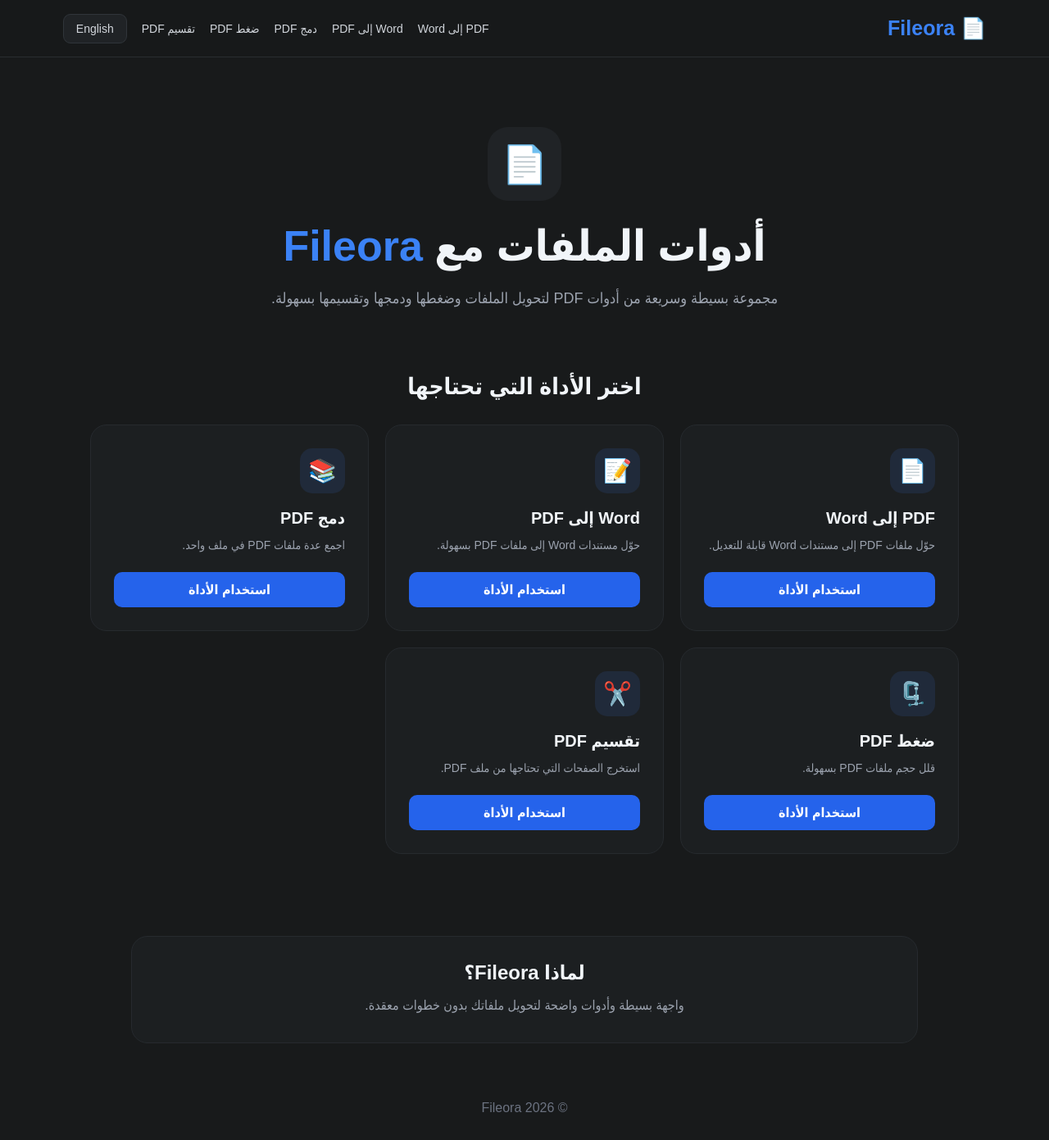
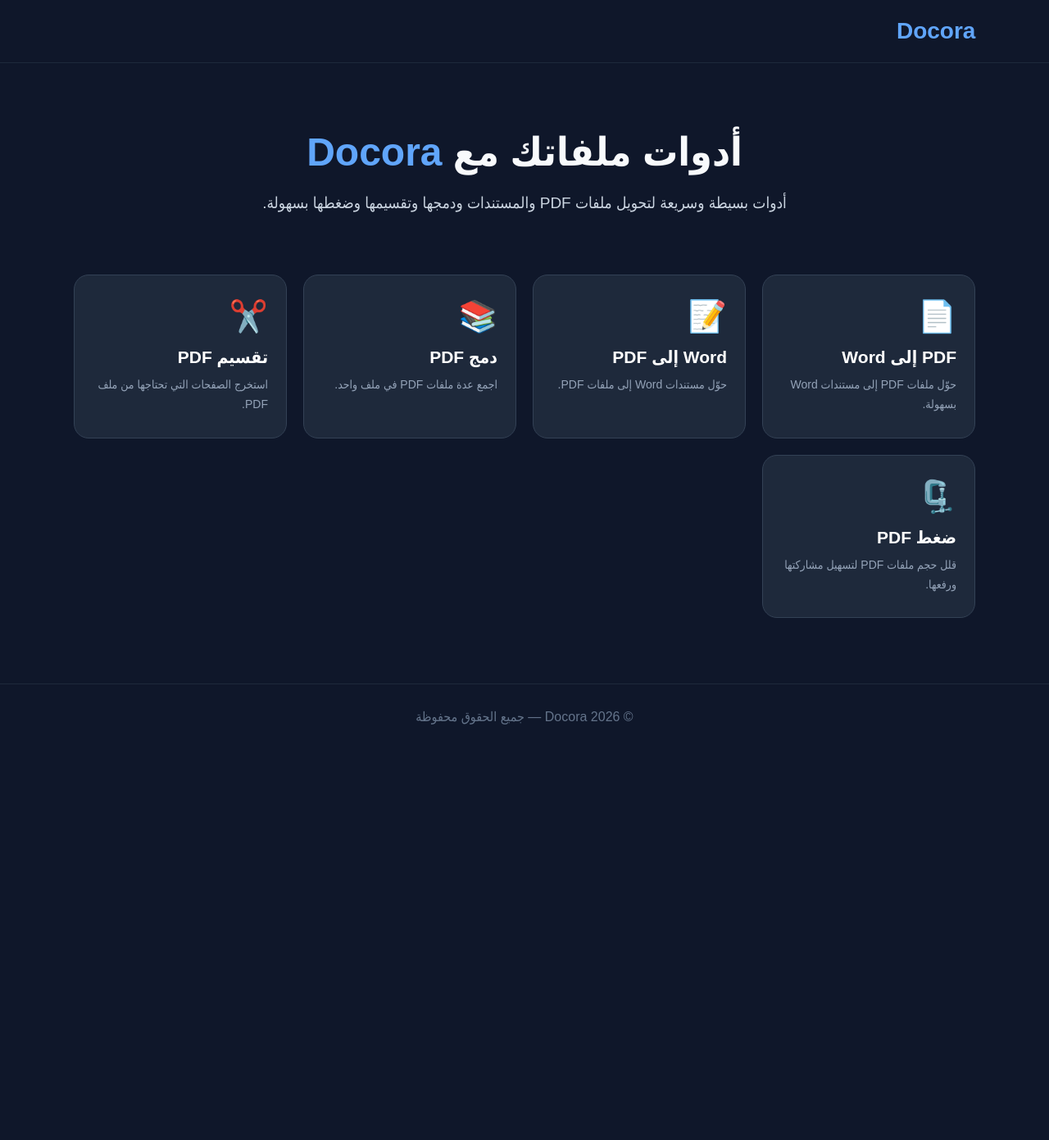
Before and after one commit to ahmedali212121/Fileora, a Flask app: page / in a window 1280 px wide. Shown: the whole page at 82% size. After the commit the page ends 884 px from the top, so only its background shows below. Run offline with Flask 3, Linux system fonts and the light colour scheme.

Commit message:
Rename Fileora to Docora

```diff
--- a/templates/home.html
+++ b/templates/home.html
@@ -1,392 +1,200 @@
 <!DOCTYPE html>
 <html lang="ar" dir="rtl">
-
 <head>
     <meta charset="UTF-8">
     <meta name="viewport" content="width=device-width, initial-scale=1.0">
-<title>Fileora</title>
+
+    <title>Docora - أدوات PDF والمستندات</title>
+
+    <meta name="description"
+          content="Docora - أدوات مجانية وسهلة لتحويل ودمج وتقسيم وضغط ملفات PDF والمستندات.">
 
     <style>
-*{
-    box-sizing:border-box;
-    margin:0;
-    padding:0;
+        * {
+            box-sizing: border-box;
+            margin: 0;
+            padding: 0;
         }
 
-body{
-    font-family:Arial,Tahoma,sans-serif;
-    background:#181a1b;
-    color:#f1f5f9;
-    min-height:100vh;
+        body {
+            font-family: Arial, Tahoma, sans-serif;
+            background: #0f172a;
+            color: #f8fafc;
+            min-height: 100vh;
         }
 
-.navbar{
-    height:70px;
-    background:#17191a;
-    border-bottom:1px solid #292d31;
-    display:flex;
-    align-items:center;
-    justify-content:space-between;
-    padding:0 6%;
+        header {
+            padding: 22px 7%;
+            display: flex;
+            align-items: center;
+            justify-content: space-between;
+            border-bottom: 1px solid #1e293b;
         }
 
-.logo{
-    color:#3b82f6;
-    font-size:25px;
-    font-weight:bold;
+        .logo {
+            font-size: 28px;
+            font-weight: 800;
+            color: #60a5fa;
+            text-decoration: none;
         }
 
-.nav-links{
-    display:flex;
-    align-items:center;
-    gap:18px;
+        .hero {
+            text-align: center;
+            padding: 80px 20px 50px;
         }
 
-.nav-links a{
-    color:#d1d5db;
-    text-decoration:none;
-    font-size:14px;
+        .hero h1 {
+            font-size: 48px;
+            margin-bottom: 18px;
         }
 
-.nav-links a:hover{
-    color:#3b82f6;
+        .hero h1 span {
+            color: #60a5fa;
         }
 
-.language-btn{
-    border:1px solid #30353a;
-    background:#202326;
-    color:#d1d5db;
-    padding:9px 15px;
-    border-radius:9px;
-    cursor:pointer;
-    font-size:14px;
+        .hero p {
+            color: #cbd5e1;
+            font-size: 19px;
+            max-width: 650px;
+            margin: auto;
+            line-height: 1.8;
         }
 
-.language-btn:hover{
-    background:#2563eb;
-    color:white;
+        .tools {
+            width: 86%;
+            max-width: 1100px;
+            margin: 20px auto 80px;
+            display: grid;
+            grid-template-columns: repeat(auto-fit, minmax(230px, 1fr));
+            gap: 20px;
         }
 
-.hero{
-    max-width:1000px;
-    margin:auto;
-    padding:85px 20px 55px;
-    text-align:center;
+        .tool {
+            background: #1e293b;
+            border: 1px solid #334155;
+            border-radius: 18px;
+            padding: 28px 22px;
+            text-decoration: none;
+            color: white;
+            transition: 0.2s;
         }
 
-.hero-icon{
-    width:90px;
-    height:90px;
-    margin:0 auto 25px;
-    border-radius:25px;
-    background:#202326;
-    display:flex;
-    align-items:center;
-    justify-content:center;
-    font-size:45px;
+        .tool:hover {
+            transform: translateY(-5px);
+            border-color: #60a5fa;
+            background: #24344d;
         }
 
-.hero h1{
-    font-size:52px;
-    margin-bottom:18px;
+        .icon {
+            font-size: 38px;
+            margin-bottom: 16px;
         }
 
-.hero h1 span{
-    color:#3b82f6;
+        .tool h2 {
+            font-size: 21px;
+            margin-bottom: 10px;
         }
 
-.hero p{
-    max-width:650px;
-    margin:auto;
-    color:#9ca3af;
-    font-size:18px;
-    line-height:1.8;
+        .tool p {
+            color: #94a3b8;
+            line-height: 1.7;
+            font-size: 14px;
         }
 
-.tools{
-    max-width:1100px;
-    margin:auto;
-    padding:20px;
+        footer {
+            border-top: 1px solid #1e293b;
+            text-align: center;
+            padding: 30px 20px;
+            color: #64748b;
         }
 
-.tools-title{
-    text-align:center;
-    font-size:28px;
-    margin-bottom:30px;
+        @media (max-width: 600px) {
+            .hero {
+                padding-top: 55px;
             }
 
-.tools-grid{
-    display:grid;
-    grid-template-columns:repeat(3,1fr);
-    gap:20px;
+            .hero h1 {
+                font-size: 36px;
             }
 
-.tool-card{
-    background:#1c1f21;
-    border:1px solid #262a2e;
-    border-radius:20px;
-    padding:28px;
-    transition:.2s;
+            .hero p {
+                font-size: 16px;
             }
 
-.tool-card:hover{
-    transform:translateY(-5px);
-    border-color:#2563eb;
-    background:#202326;
-}
-
-.tool-icon{
-    width:55px;
-    height:55px;
-    border-radius:15px;
-    background:#202a3a;
-    display:flex;
-    align-items:center;
-    justify-content:center;
-    font-size:28px;
-    margin-bottom:18px;
-}
-
-.tool-card h3{
-    font-size:20px;
-    margin-bottom:10px;
-}
-
-.tool-card p{
-    color:#9ca3af;
-    font-size:14px;
-    line-height:1.7;
-    margin-bottom:20px;
-}
-
-.tool-button{
-    display:block;
-    text-align:center;
-    background:#2563eb;
-    color:white;
-    padding:12px;
-    border-radius:10px;
-    text-decoration:none;
-    font-weight:bold;
-}
-
-.tool-button:hover{
-    background:#1d4ed8;
-}
-
-.info{
-    max-width:1000px;
-    margin:60px auto 0;
-    padding:20px;
-}
-
-.info-box{
-    background:#1c1f21;
-    border:1px solid #262a2e;
-    border-radius:20px;
-    padding:30px;
-    text-align:center;
-}
-
-.info-box h2{
-    margin-bottom:12px;
-}
-
-.info-box p{
-    color:#9ca3af;
-    line-height:1.8;
-}
-
-footer{
-    text-align:center;
-    color:#6b7280;
-    padding:50px 20px 30px;
-}
-
-@media(max-width:800px){
-
-    .nav-links a{
-        display:none;
-    }
-
-    .hero{
-        padding-top:60px;
-    }
-
-    .hero h1{
-        font-size:38px;
-    }
-
-    .tools-grid{
-        grid-template-columns:1fr;
+            .tools {
+                width: 92%;
             }
         }
     </style>
-
 </head>
 
 <body>
 
-<nav class="navbar">
-
-<div class="logo">
-📄 Fileora
-</div>
-
-<div class="nav-links">
-
-<a href="/pdf-to-word">PDF إلى Word</a>
-
-<a href="/word-to-pdf">Word إلى PDF</a>
-
-<a href="/merge-pdf">دمج PDF</a>
-
-<a href="/compress-pdf">ضغط PDF</a>
-
-<a href="/split-pdf">تقسيم PDF</a>
-
-<button
-class="language-btn"
-id="languageBtn"
-onclick="toggleLanguage()">
-English
-</button>
-
-</div>
-
-</nav>
+<header>
+    <a href="/" class="logo">Docora</a>
+</header>
 
 <section class="hero">
 
-<div class="hero-icon">
-📄
-</div>
-
     <h1>
-أدوات الملفات مع
-<span>Fileora</span>
+        أدوات ملفاتك مع
+        <span>Docora</span>
     </h1>
 
     <p>
-مجموعة بسيطة وسريعة من أدوات PDF
-لتحويل الملفات وضغطها ودمجها وتقسيمها بسهولة.
+        أدوات بسيطة وسريعة لتحويل ملفات PDF والمستندات
+        ودمجها وتقسيمها وضغطها بسهولة.
     </p>
 
 </section>
 
 <section class="tools">
 
-<h2 class="tools-title">
-اختر الأداة التي تحتاجها
-</h2>
-
-<div class="tools-grid">
-
-<div class="tool-card">
-
-<div class="tool-icon">📄</div>
-
-<h3>PDF إلى Word</h3>
-
+    <a href="/pdf-to-word" class="tool">
+        <div class="icon">📄</div>
+        <h2>PDF إلى Word</h2>
         <p>
-حوّل ملفات PDF إلى مستندات Word قابلة للتعديل.
+            حوّل ملفات PDF إلى مستندات Word بسهولة.
         </p>
-
-<a href="/pdf-to-word" class="tool-button">
-استخدام الأداة
     </a>
 
-</div>
-
-<div class="tool-card">
-
-<div class="tool-icon">📝</div>
-
-<h3>Word إلى PDF</h3>
-
+    <a href="/word-to-pdf" class="tool">
+        <div class="icon">📝</div>
+        <h2>Word إلى PDF</h2>
         <p>
-حوّل مستندات Word إلى ملفات PDF بسهولة.
+            حوّل مستندات Word إلى ملفات PDF.
         </p>
-
-<a href="/word-to-pdf" class="tool-button">
-استخدام الأداة
     </a>
 
-</div>
-
-<div class="tool-card">
-
-<div class="tool-icon">📚</div>
-
-<h3>دمج PDF</h3>
-
+    <a href="/merge-pdf" class="tool">
+        <div class="icon">📚</div>
+        <h2>دمج PDF</h2>
         <p>
             اجمع عدة ملفات PDF في ملف واحد.
         </p>
-
-<a href="/merge-pdf" class="tool-button">
-استخدام الأداة
     </a>
 
-</div>
-
-<div class="tool-card">
-
-<div class="tool-icon">🗜️</div>
-
-<h3>ضغط PDF</h3>
-
-<p>
-قلل حجم ملفات PDF بسهولة.
-</p>
-
-<a href="/compress-pdf" class="tool-button">
-استخدام الأداة
-</a>
-
-</div>
-
-<div class="tool-card">
-
-<div class="tool-icon">✂️</div>
-
-<h3>تقسيم PDF</h3>
-
+    <a href="/split-pdf" class="tool">
+        <div class="icon">✂️</div>
+        <h2>تقسيم PDF</h2>
         <p>
             استخرج الصفحات التي تحتاجها من ملف PDF.
         </p>
-
-<a href="/split-pdf" class="tool-button">
-استخدام الأداة
     </a>
 
-</div>
-
-</div>
-
-</section>
-
-<section class="info">
-
-<div class="info-box">
-
-<h2>لماذا Fileora؟</h2>
-
+    <a href="/compress-pdf" class="tool">
+        <div class="icon">🗜️</div>
+        <h2>ضغط PDF</h2>
         <p>
-واجهة بسيطة وأدوات واضحة لتحويل ملفاتك
-بدون خطوات معقدة.
+            قلل حجم ملفات PDF لتسهيل مشاركتها ورفعها.
         </p>
-
-</div>
+    </a>
 
 </section>
 
 <footer>
-© 2026 Fileora
+    © 2026 Docora — جميع الحقوق محفوظة
 </footer>
 
-<script src="{{ url_for('static', filename='language.js') }}"></script>
-
 </body>
-
 </html>
```
Lines whose indentation alone changed are shown as unchanged.
